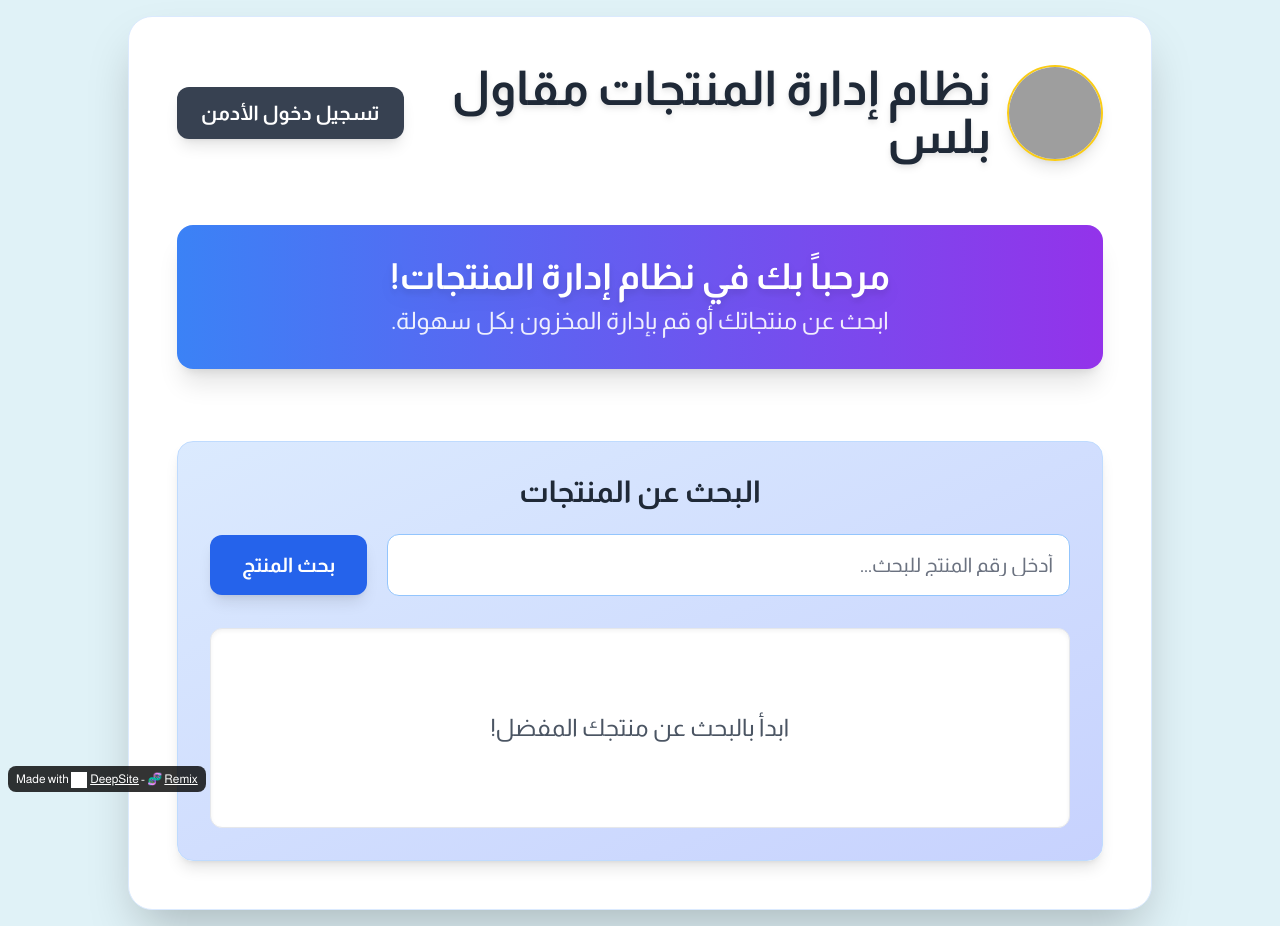
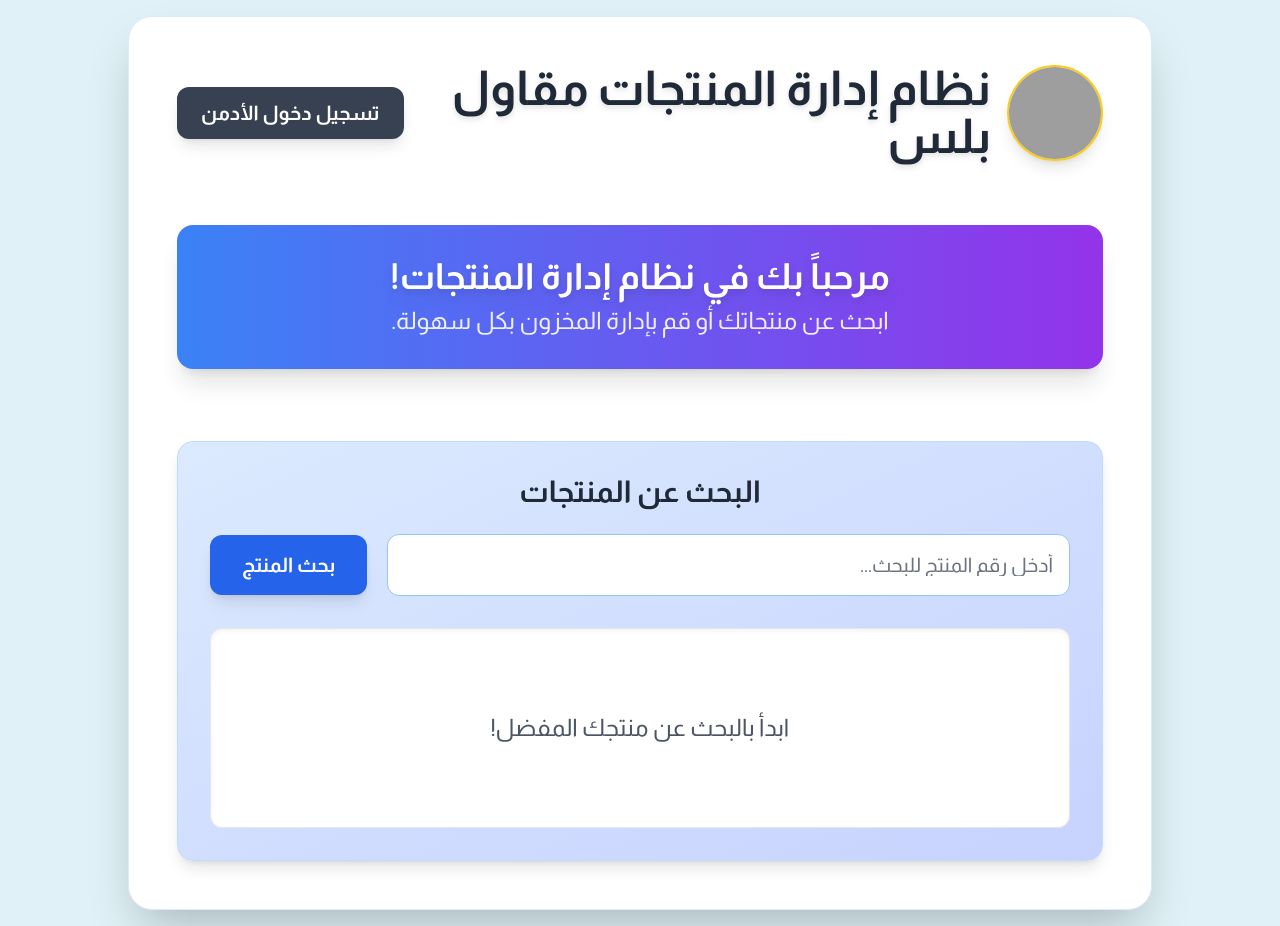
Before and after one commit to e901/nzam1, a plain HTML site: page index.html in a window 1280 px wide. Drawn offline with nearby package versions, Linux system fonts and the light colour scheme; no server answers; grey boxes are pictures that could not be loaded; a web font is replaced by a local one.

Commit message:
Update and rename index (1).html to index.html

```diff
--- a/index (1).html
+++ b/index.html
@@ -418,5 +418,5 @@
             });
         });
     </script>
-<p style="border-radius: 8px; text-align: center; font-size: 12px; color: #fff; margin-top: 16px;position: fixed; left: 8px; bottom: 8px; z-index: 10; background: rgba(0, 0, 0, 0.8); padding: 4px 8px;">Made with <img src="https://enzostvs-deepsite.hf.space/logo.svg" alt="DeepSite Logo" style="width: 16px; height: 16px; vertical-align: middle;display:inline-block;margin-right:3px;filter:brightness(0) invert(1);"><a href="https://enzostvs-deepsite.hf.space" style="color: #fff;text-decoration: underline;" target="_blank" >DeepSite</a> - 🧬 <a href="https://enzostvs-deepsite.hf.space?remix=ismailnuman/nzam" style="color: #fff;text-decoration: underline;" target="_blank" >Remix</a></p></body>
+</body>
 </html>
```
